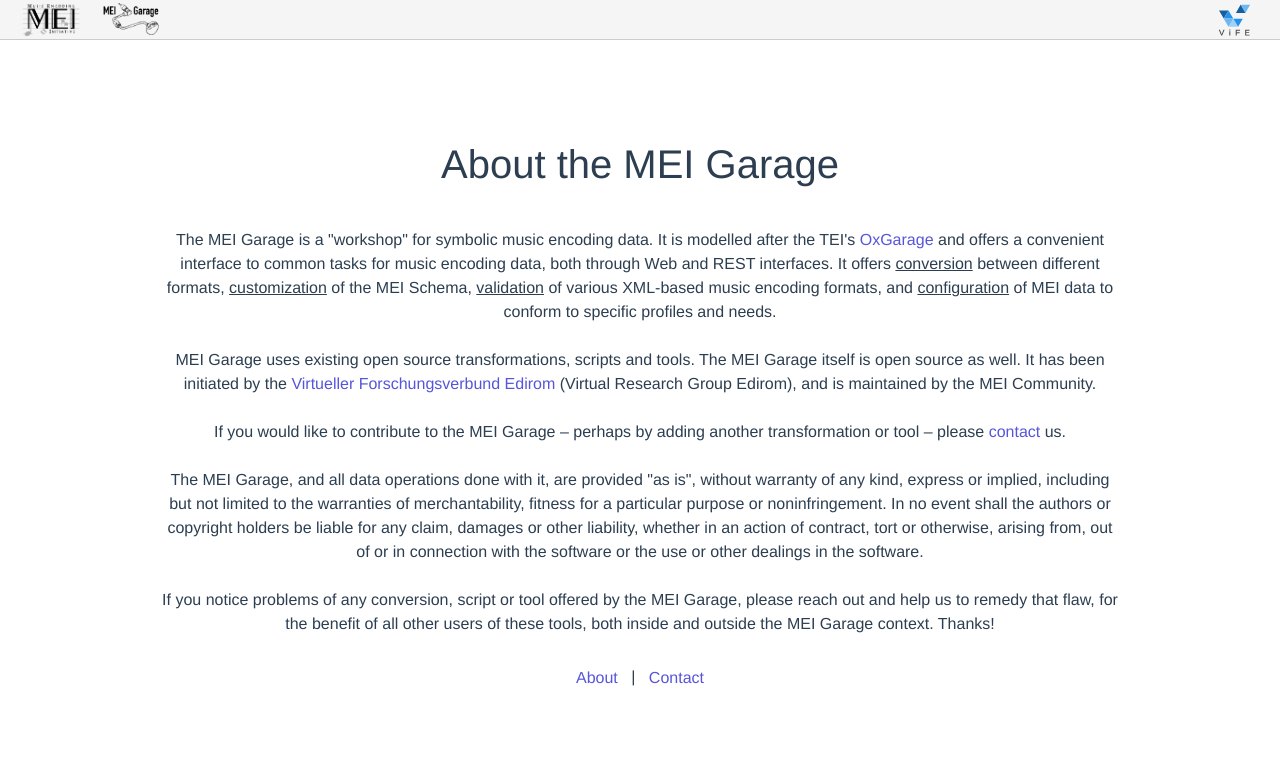
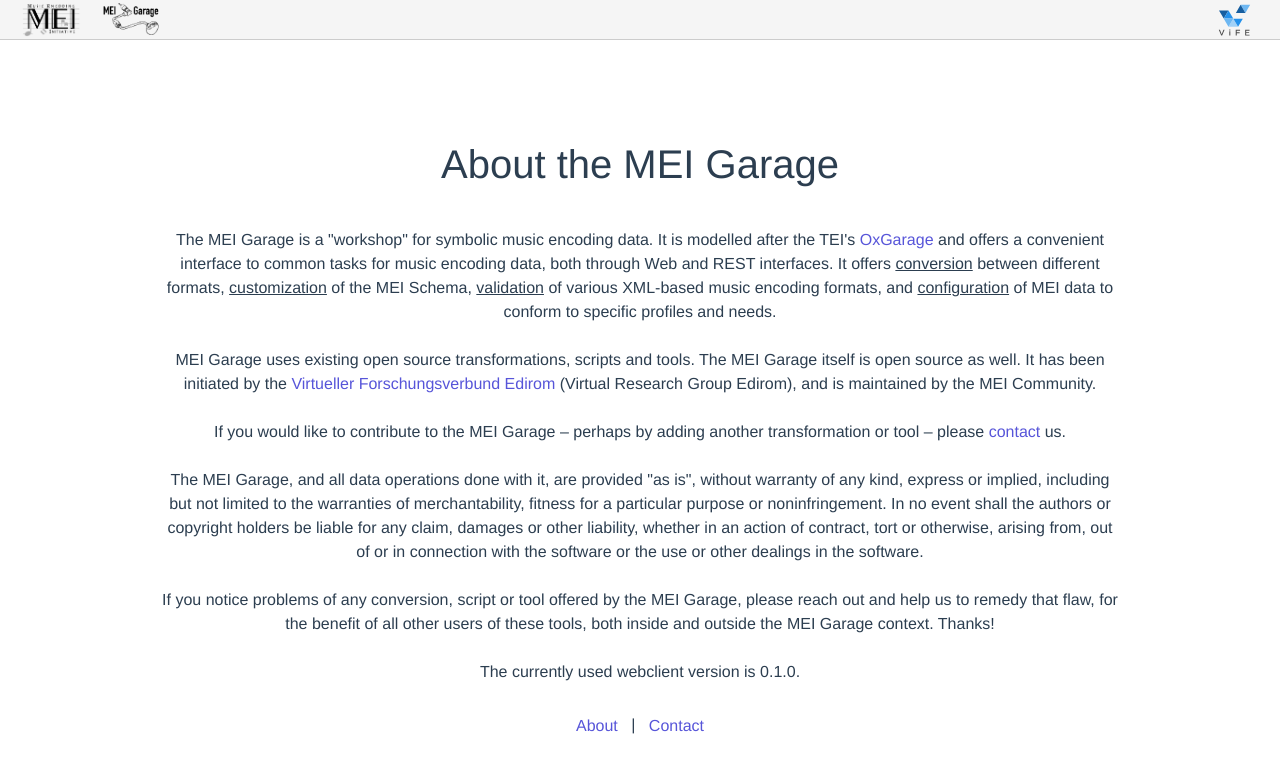
Before and after one commit to Edirom/vife-meigarage-webclient, a Vue app: page /about in a window 1280 px wide. Shown: the top 772 px of the page. Built offline with nearby package versions, Linux system fonts and the light colour scheme; no server answers; what vuex-router-sync would draw is missing.

Commit message:
add webclient version to about

```diff
--- a/src/store.js
+++ b/src/store.js
@@ -4,6 +4,8 @@ import { createStore } from 'vuex';
 import axios from "axios";
 
 import { responseToDownloadable } from "@/util";
+
+import { version } from "../package.json";
 
 const {XMLParser} = require('fast-xml-parser');
 
@@ -19,6 +21,7 @@ const parserOptions = {
 const parser = new XMLParser(parserOptions);
 const api = process.env.VUE_APP_WEBSERVICE_URL;
 const oddApi = process.env.VUE_APP_ODD_API_URL;
+const packageVersion = process.env.VUE_APP_VERSION;
 
 /* Vue.use(Vuex); */
 
@@ -75,7 +78,8 @@ export default new createStore({
       activeCustomization: "mei-all",
       customModifications: false,
       maintenanceMode: false,
-    }
+    },
+    packageVersion: version
   },
   mutations: {
     FETCH_INPUTS(state, inputs) {
@@ -362,6 +366,9 @@ export default new createStore({
     },
     profilerActiveCustomization: state => {
       return state.profiler.activeCustomization;
+    },
+    appVersion: (state) => {
+      return state.packageVersion
     }
   },
   actions: {
--- a/src/views/About.vue
+++ b/src/views/About.vue
@@ -8,6 +8,7 @@
     <p>If you would like to contribute to the MEI Garage – perhaps by adding another transformation or tool – please <a href="https://music-encoding.org/community/community-contacts.html" target="_blank">contact</a> us.</p>
     <p>The MEI Garage, and all data operations done with it, are provided "as is", without warranty of any kind, express or implied, including but not limited to the warranties of merchantability, fitness for a particular purpose or noninfringement. In no event shall the authors or copyright holders be liable for any claim, damages or other liability, whether in an action of contract, tort or otherwise, arising from, out of or in connection with the software or the use or other dealings in the software.</p>
     <p>If you notice problems of any conversion, script or tool offered by the MEI Garage, please reach out and help us to remedy that flaw, for the benefit of all other users of these tools, both inside and outside the MEI Garage context. Thanks!</p>
+    <p>The currently used webclient version is {{ $store.getters.appVersion }}.</p>
   </div>
 </template>
 
```
